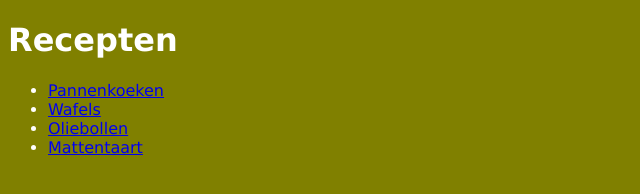
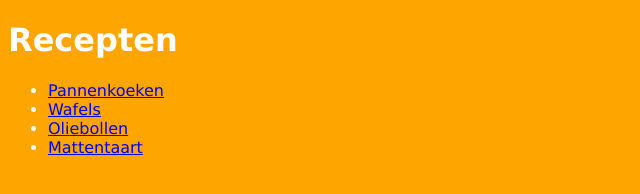
Before and after one commit to Peter310764/recepten, a plain HTML site: page index.html in a window 1280 px wide. Shown: the whole page, without its empty margins (0-640 px from the left). Drawn offline with Linux system fonts and the light colour scheme.

Commit message:
na achtergrondkleur conflict

```diff
--- a/default.css
+++ b/default.css
@@ -1,5 +1,5 @@
 body {
 	font-family: verdana;
-	background-color: Olive;
+	background-color: Orange;
 	color: white;
 }
```
